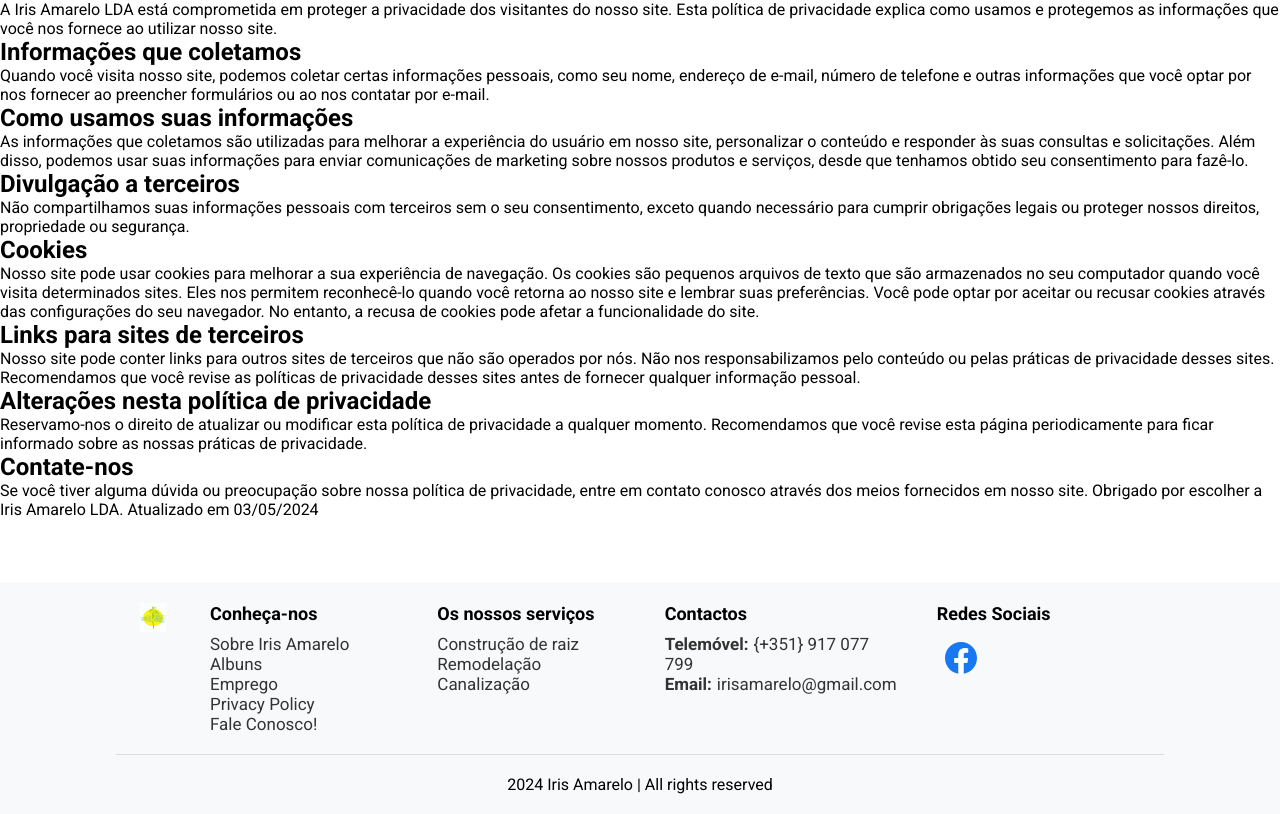
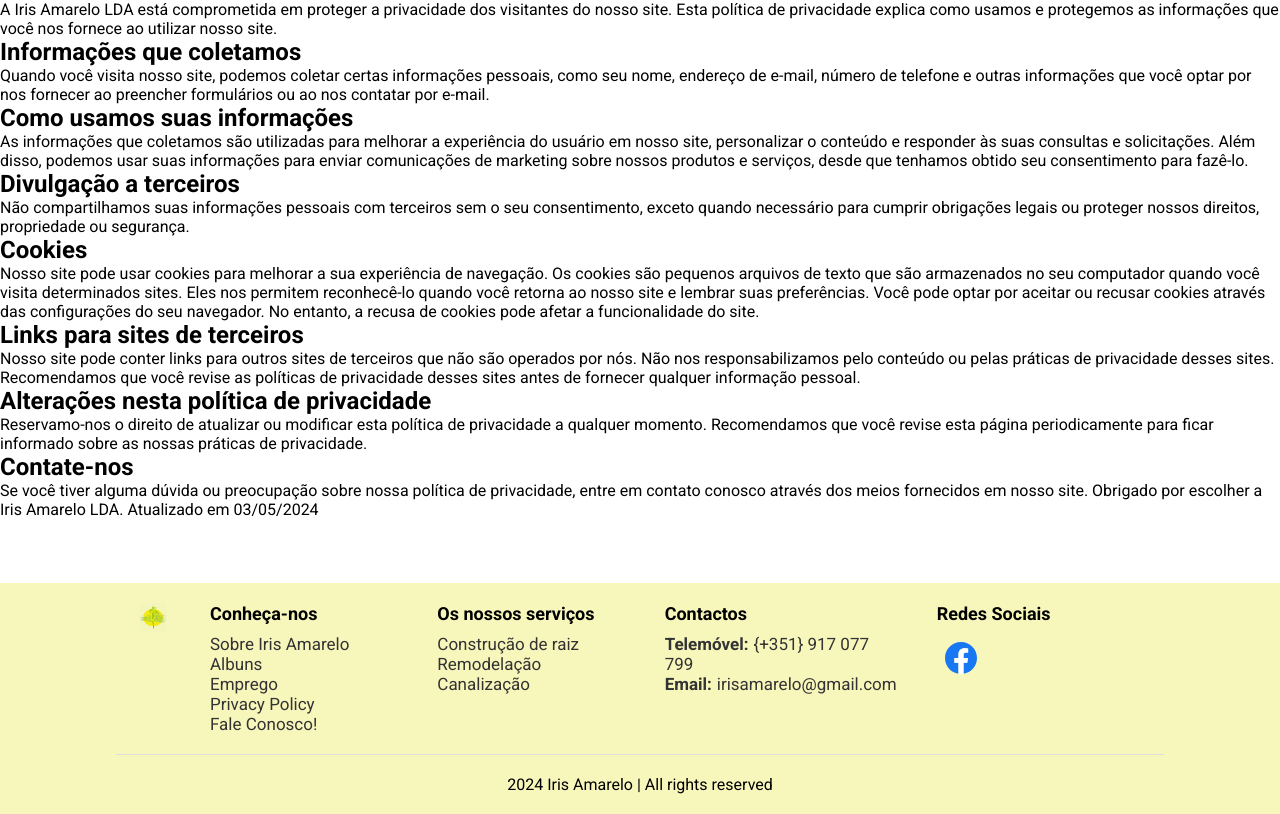
Before and after one commit to rfcfe/iris-website, a React (Create React App) app: page /privacypolicy in a window 1280 px wide. Shown: the part 314-1128 px from the top of the page. Built offline with nearby package versions, Linux system fonts and the light colour scheme.

Commit message:
update footer colors

```diff
--- a/src/Components/Footer/footer.css
+++ b/src/Components/Footer/footer.css
@@ -9,7 +9,7 @@
 }
 
 .footer {
-  background-color: #f8f9fa;
+  background-color: #F7F6BB;
   width: 100%;
 }
 
@@ -20,6 +20,7 @@
 
 .footer-logo {
   margin-right: 20px;
+  mix-blend-mode: multiply;
 }
 
 .footer-links {
@@ -50,7 +51,7 @@
   transition: color 0.3s ease, text-decoration 0.5s ease;
 }
 
-.footer-link:hover .footer-value{
+.footer-link:hover .footer-value {
   color: #000000;
   text-decoration: underline;
 }
```
